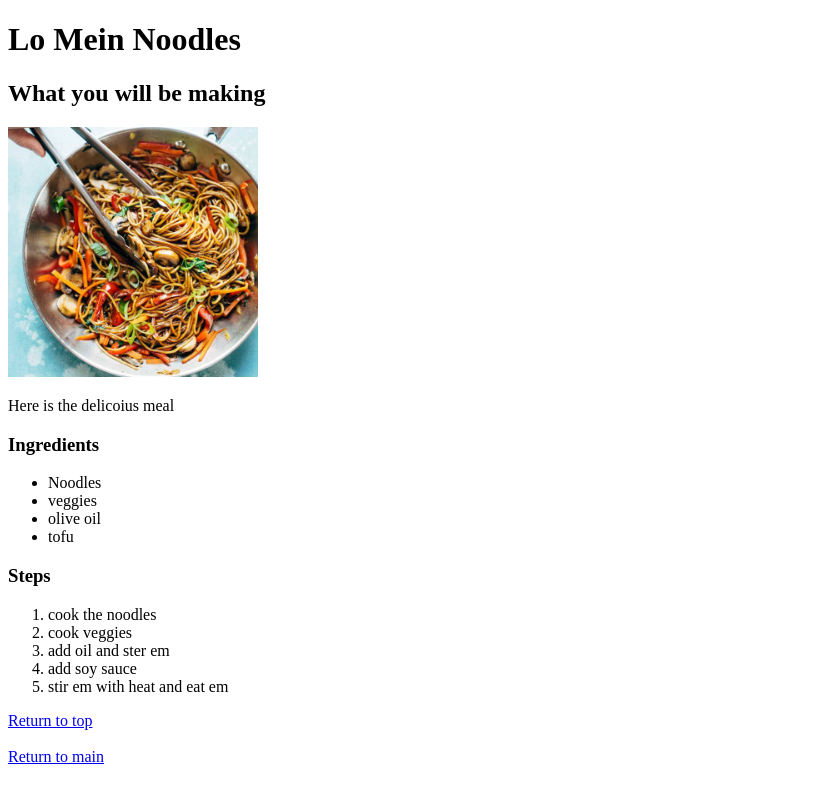
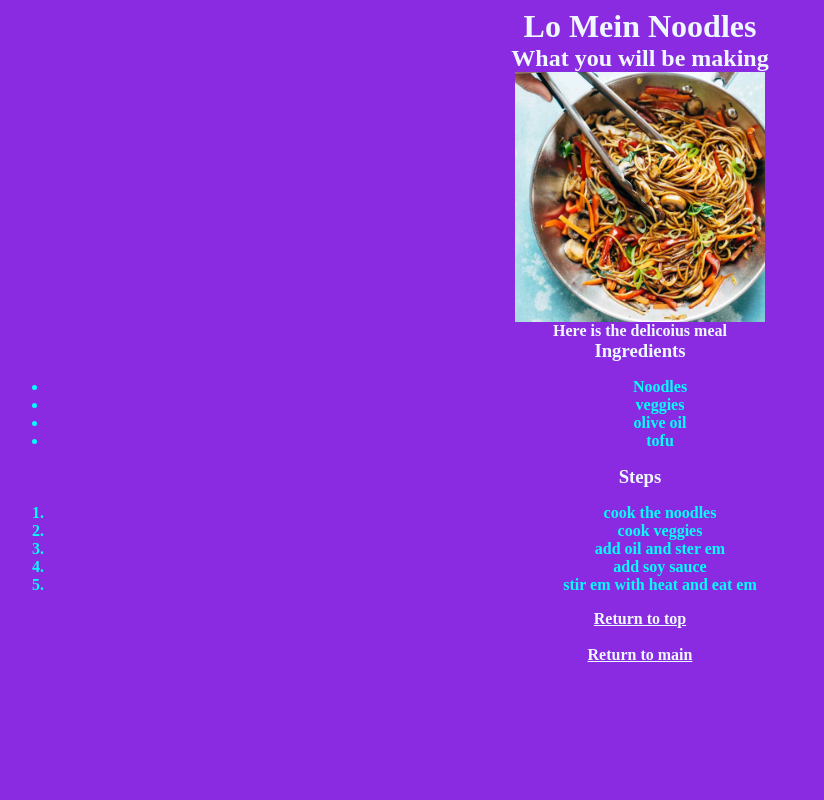
Before and after one commit to gameandwebtester/odin-recipes, a plain HTML site: page recipes/lomein.html in a window 1280 px wide. Shown: the whole page, without its empty margins (0-824 px from the left). Drawn offline with Linux system fonts and the light colour scheme.

Commit message:
added styles to everything

```diff
--- a/recipes/lomein.html
+++ b/recipes/lomein.html
@@ -7,11 +7,12 @@
     <title>Document</title>
 </head>
 <body>
-    <h1>Lo Mein Noodles</h1>
-    <h2>What you will be making</h2>
-    <img src="../images/lomein.jpg" alt="image" style="height:auto; width: 250px;px ">
-    <p>Here is the delicoius meal</p>
-    <h3>Ingredients</h3>
+    <link rel="stylesheet" href="../style.css">
+    <h1 class="center">Lo Mein Noodles</h1>
+    <h2 class="center">What you will be making</h2>
+    <img src="../images/lomein.jpg" alt="image" style="height:auto; width: 250px;px" class="center">
+    <p class="center">Here is the delicoius meal</p>
+    <h3 class="center">Ingredients</h3>
 
     <ul>
         <li>Noodles</li>
@@ -20,7 +21,7 @@
         <li>tofu</li>
     </ul>
 
-    <h3>Steps</h3>
+    <h3 class="center">Steps</h3>
 
     <ol>
         <li>cook the noodles</li>
@@ -30,10 +31,9 @@
         <li>stir em with heat and eat em</li>
     </ol>
 
-    <a href="lomein.html">Return to top</a>
+    <a class="center" href="lomein.html">Return to top</a>
     <br>
-    <br>
-    <a href="../index.html">Return to main</a>
+    <a class="center" href="../index.html">Return to main</a>
 
 </body>
 </html>
--- /dev/null
+++ b/style.css
@@ -0,0 +1,22 @@
+li {
+    color: aqua;
+    text-align: center;
+    font-weight: 800;
+}
+
+body {
+    background-color: blueviolet;
+}
+
+p,
+.center {
+    font-weight: 800;
+    color: aliceblue;
+    text-align: center;
+    display: block;
+    margin: auto;
+}
+
+a {
+    text-align: center;
+}
```
Also changed, not shown: index.html (+2 -1 lines), recipes/eggrice.html (+8 -7 lines), recipes/odin-recipes/style.css (added).
